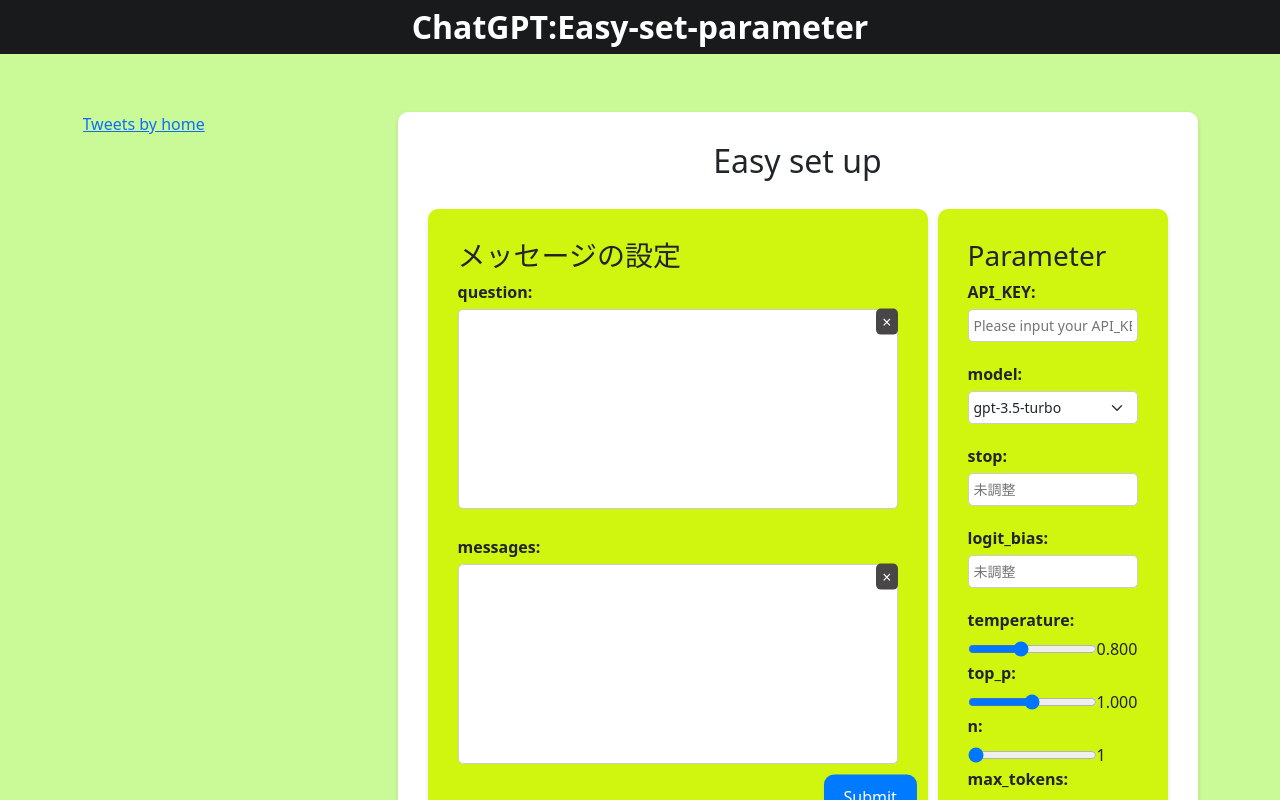
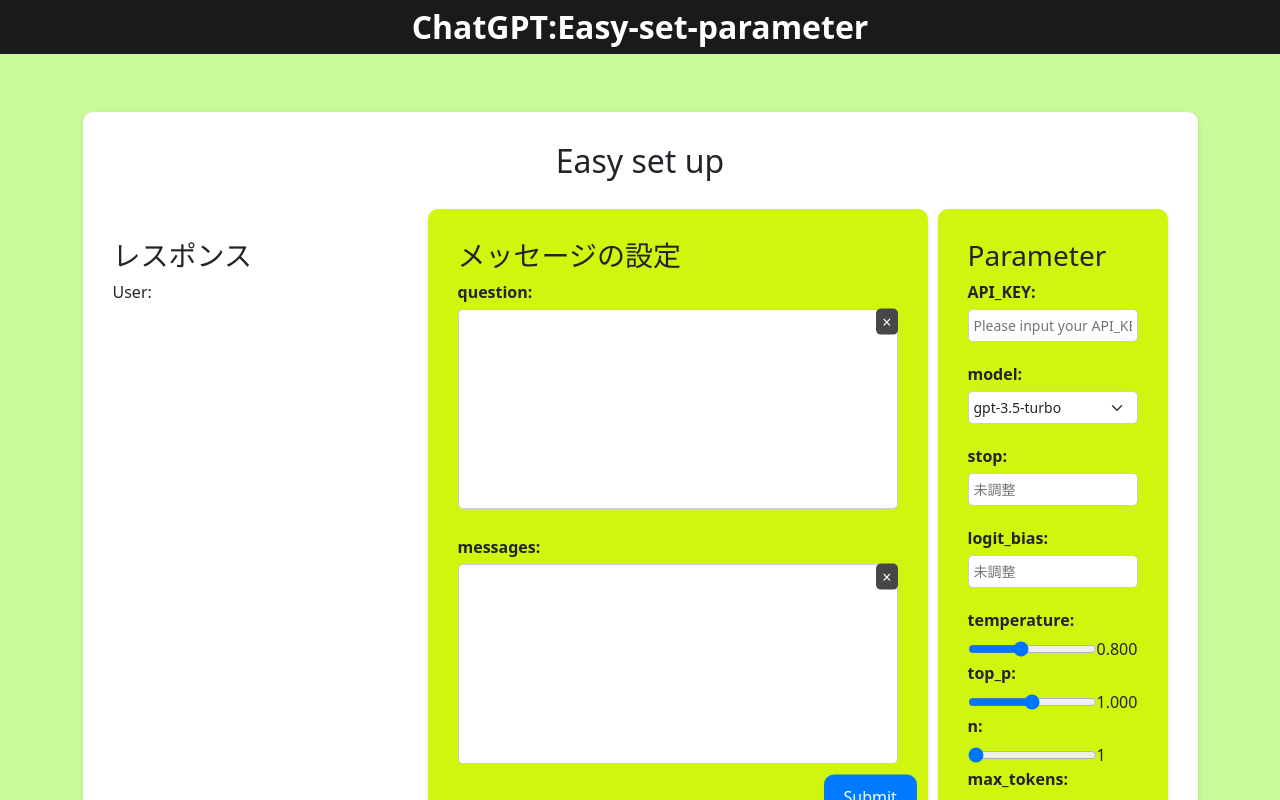
Before and after one commit to koinunopochi/chat-vue, a Vue app: page / in a window 1280 px wide. Shown: the top 800 px of the page. Built offline with nearby package versions, Linux system fonts and the light colour scheme.

Commit message:
左側に、レスポンスを表示する欄を作成

```diff
--- a/src/App.vue
+++ b/src/App.vue
@@ -10,9 +10,9 @@
   <div class="wrap">
     <TheHeader />
     <div class="main">
-      <TwitterEmbedded />
       <MainForm />
     </div>
+    <TwitterEmbedded />
     <TheFooter />
   </div>
 </template>
--- a/src/components/Form/MainForm.vue
+++ b/src/components/Form/MainForm.vue
@@ -1,12 +1,16 @@
 <script setup>
 import SendMessage from './SendMessage.vue';
 import SetUpParm from './partOfParm/SetUpParm.vue';
+import ShowResponse from './ShowResponse.vue';
 import { createWindow } from '/src/composables/ReturnWindow.js';
 </script>
 <template>
   <form @submit="submit">
     <h2>Easy set up</h2>
     <div class="main">
+      <div>
+        <ShowResponse :fetchedData="fetchedData"/>
+      </div>
       <div>
         <SendMessage v-model:question="question" v-model:messages="messages" />
         <button type="submit">Submit</button>
@@ -31,6 +35,7 @@
   components: {
     SendMessage,
     SetUpParm,
+    ShowResponse,
   },
   data() {
     return {
@@ -47,6 +52,8 @@
       max_tokens: 2000,
       presence_penalty: 0,
       frequency_penalty: 0,
+
+      fetchedData: null,
     };
   },
   methods: {
@@ -96,6 +103,7 @@
           notificationSound.play();
           createWindow(data);
           console.log(data);
+          this.fetchedData = data;
         })
         .catch((error) => {
           console.error('エラーが発生しました:', error);
--- /dev/null
+++ b/src/components/Form/ShowResponse.vue
@@ -0,0 +1,44 @@
+<template>
+  <div class="response_group">
+    <h3>レスポンス</h3>
+
+    <p>User:</p>
+    <!--TODO:fetchDataがなければ問題なく動作するが、あると動作しない fetcedDataだけであれば動作することから、propsでの受け取り方を特定の使用用に変更するか、ifでfetchedDataに中味がない場合はescapeするなどの処理を行う必要がある-->
+    <!-- propsの中味を複数のものに変更したが、requestがないとでたため、×-->
+    <!--エスケープ処理を実走する必要がある-->
+    <p>{{ fetchedData }}</p>
+    <span id="data">{{ value }}</span>
+  </div>
+</template>
+<script>
+export default {
+  data() {
+    return {
+      value: '',
+    };
+  },
+  props: ['fetchedData'],
+  methods: {
+    //fetchedDataがない場合は、エスケープ処理を行う
+    escapeData() {
+      const spanElement = document.getElementById('data'); //この部分がエラーになる
+      if (spanElement) {
+        spanElement.textContent = 'New Value';
+      }
+      if (this.fetchedData == null) {
+        return;
+      }
+    },
+  },
+};
+</script>
+<style scoped>
+.response_group {
+  background-color: #fff;
+  margin-top: 50px;
+  margin-right: 15px;
+  width: 300px;
+  height: 800px;
+  overflow: auto; /**コンテナサイズを超えた場合スクロールバーを表示する */
+}
+</style>
```
